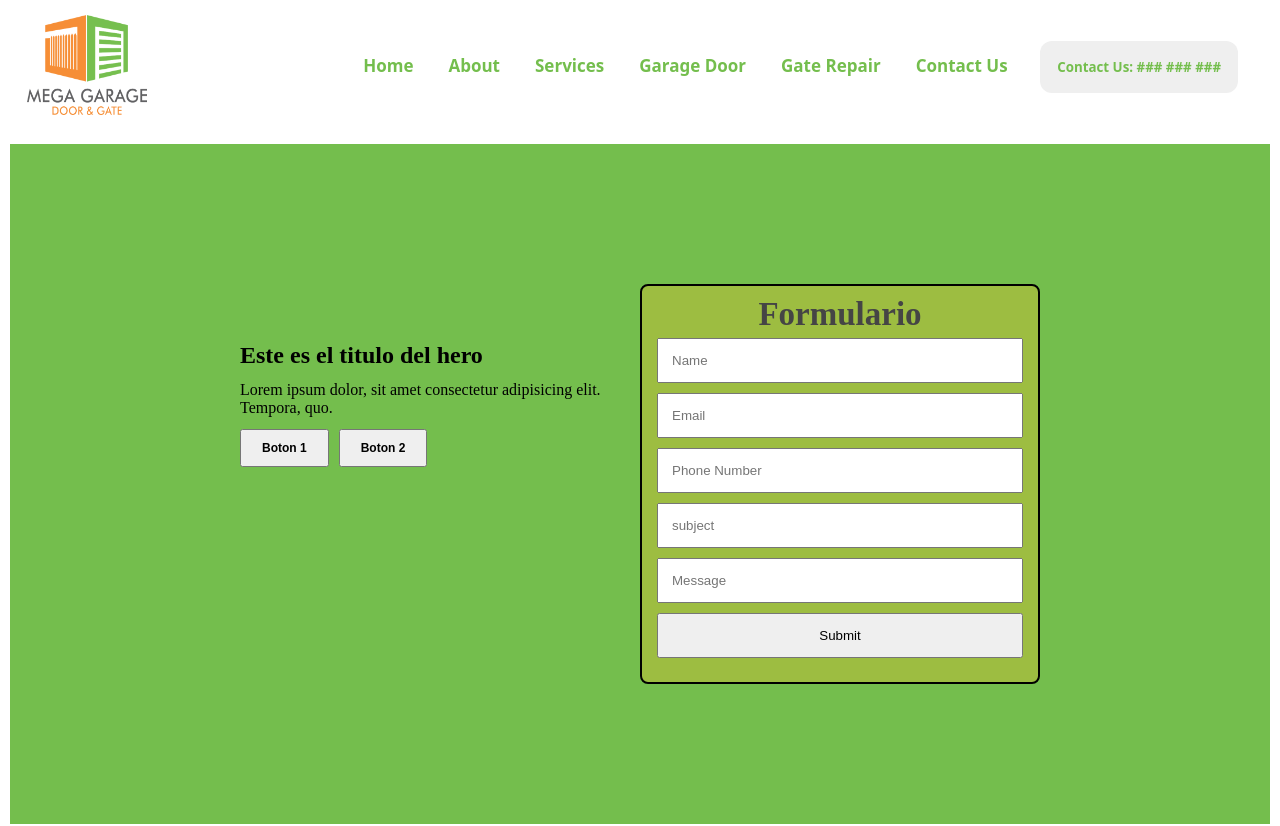
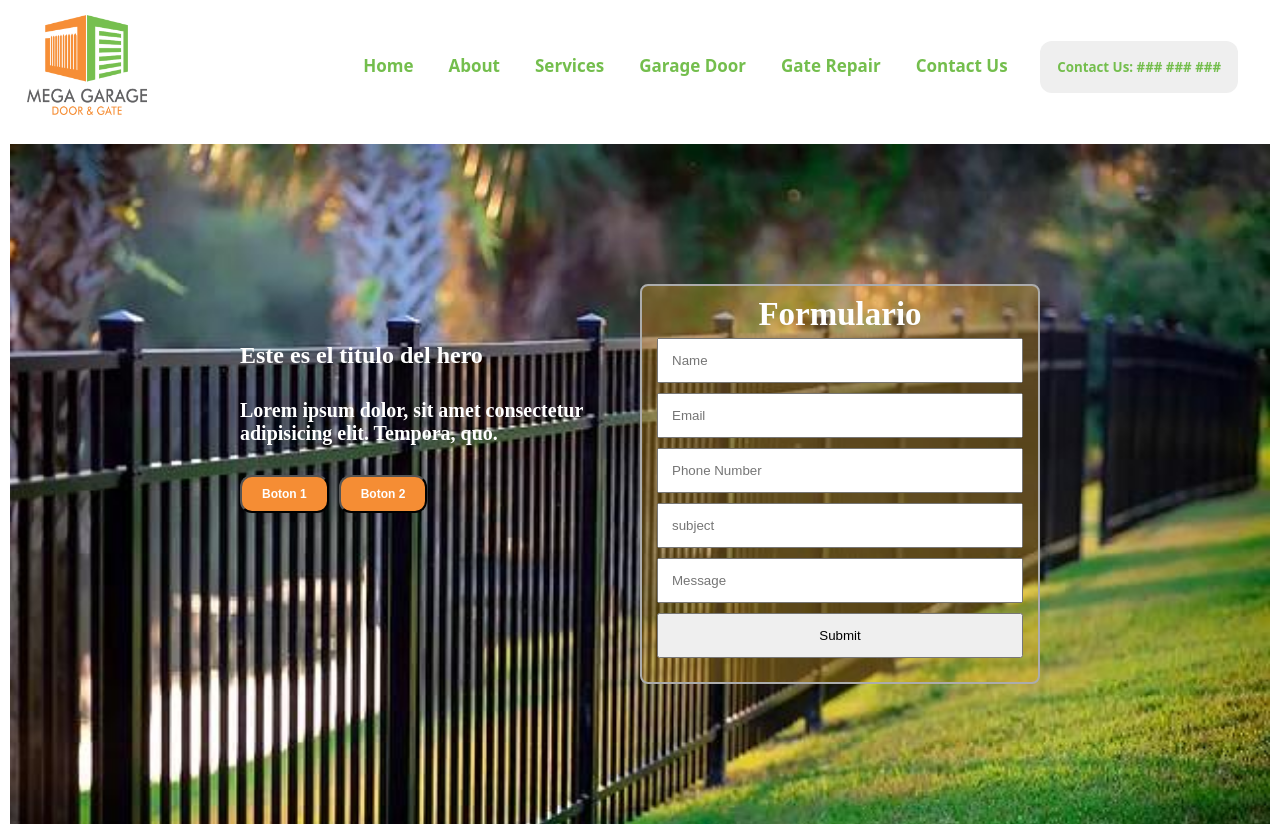
Before and after one commit to Mynor2717/Mega-Project, a React (Vite) app: page / in a window 1280 px wide. Shown: the top 826 px of the page. Built offline with nearby package versions, Linux system fonts and the light colour scheme.

Commit message:
cambios 3

```diff
--- a/src/index.css
+++ b/src/index.css
@@ -1,7 +1,7 @@
 :colores {
-    --colorPrimary: #F58D34 ;
-    --colorSecond: #74BE4D ;
-    --darkTheme: #59616b ;
+  --colorPrimary: #f58d34;
+  --colorSecond: #74be4d;
+  --darkTheme: #59616b;
 }
 
 * {
@@ -18,7 +18,10 @@
   height: 85vh;
   padding: 20px;
   margin: 10px;
-    background-color: #74BE4D;
+  background-image: url(../src/assets/Images/Back.jpeg);
+  background-repeat: no-repeat;
+  background-size: cover;
+  z-index: 1;
 }
 
 .contenedor_Primary {
@@ -34,24 +37,30 @@
 .hero_content {
   height: 40vh;
   width: 50vh;
+  color: #fff;
 }
 
-.hero_content h1{
-    margin-bottom: 12px;
+.hero_content h1 {
+  margin-bottom: 30px;
   font-size: 24px;
   font-weight: 600;
 }
 
 .hero_content p {
-    margin-bottom:12px;
+  margin-bottom: 30px;
+  font-size: 20px;
+  font-weight: 600;
 }
 
 .hero_content button {
-    margin-bottom:12px;
+  margin-bottom: 12px;
   padding: 10px 20px 10px 20px;
   margin-right: 10px;
   font-weight: 600;
   font-size: 12px;
+  border-radius: 12px;
+  background-color: #f58d34;
+  color: #fff;
 }
 
 .forms {
@@ -62,14 +71,14 @@
   padding: 10px;
   border-radius: 8px;
   background: rgba(251, 184, 39, 0.3);
-    border: solid  2px #000;
+  border: solid 2px #acacac;
 }
 
 .forms h3 {
   text-align: center;
   font-size: 33px;
   font-weight: bold;
-    color: #454545;
+  color: #ffffff;
 }
 
 .forms input {
```
Also changed, not shown: src/assets/Images/Back.jpeg (added). Lines whose indentation alone changed are shown as unchanged.
